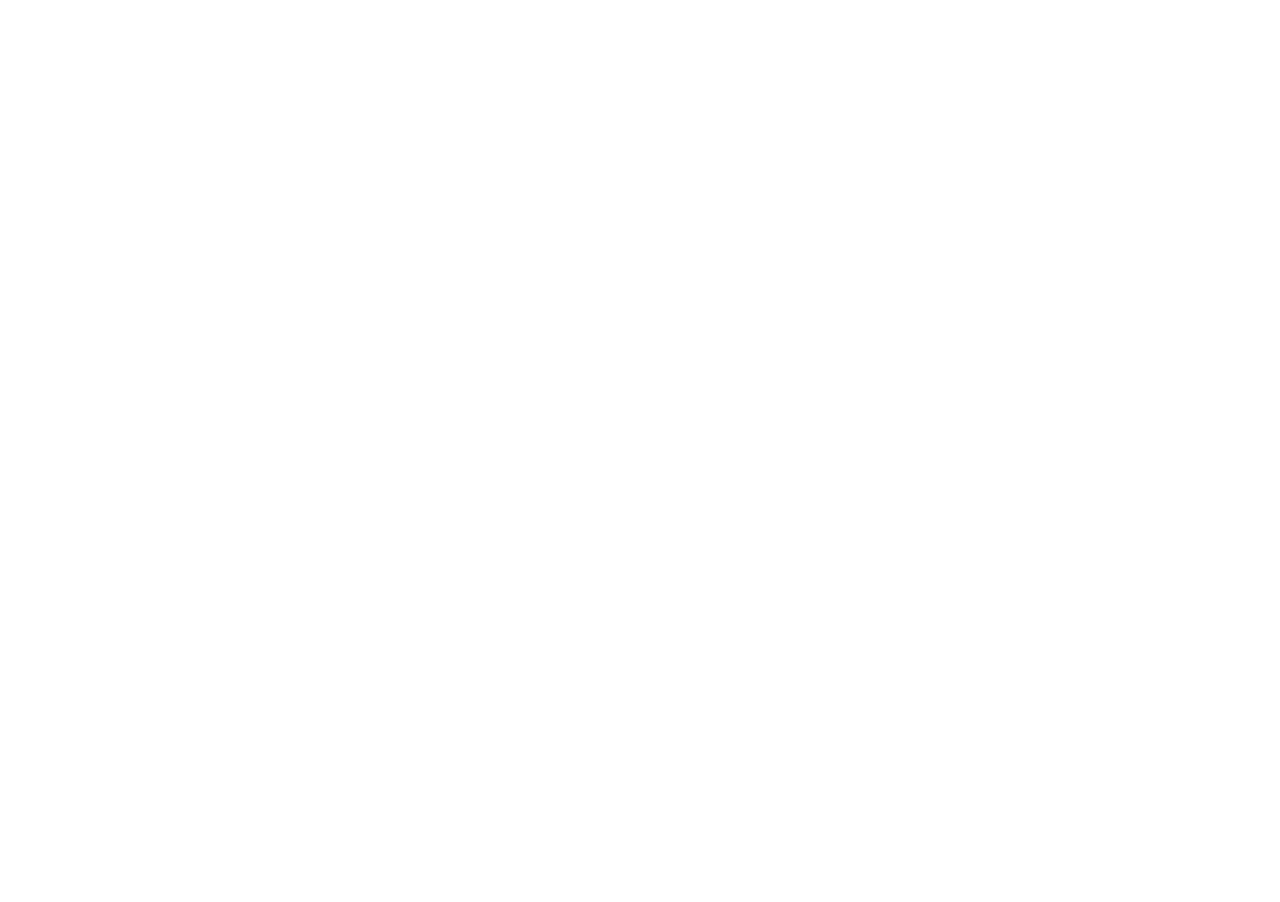
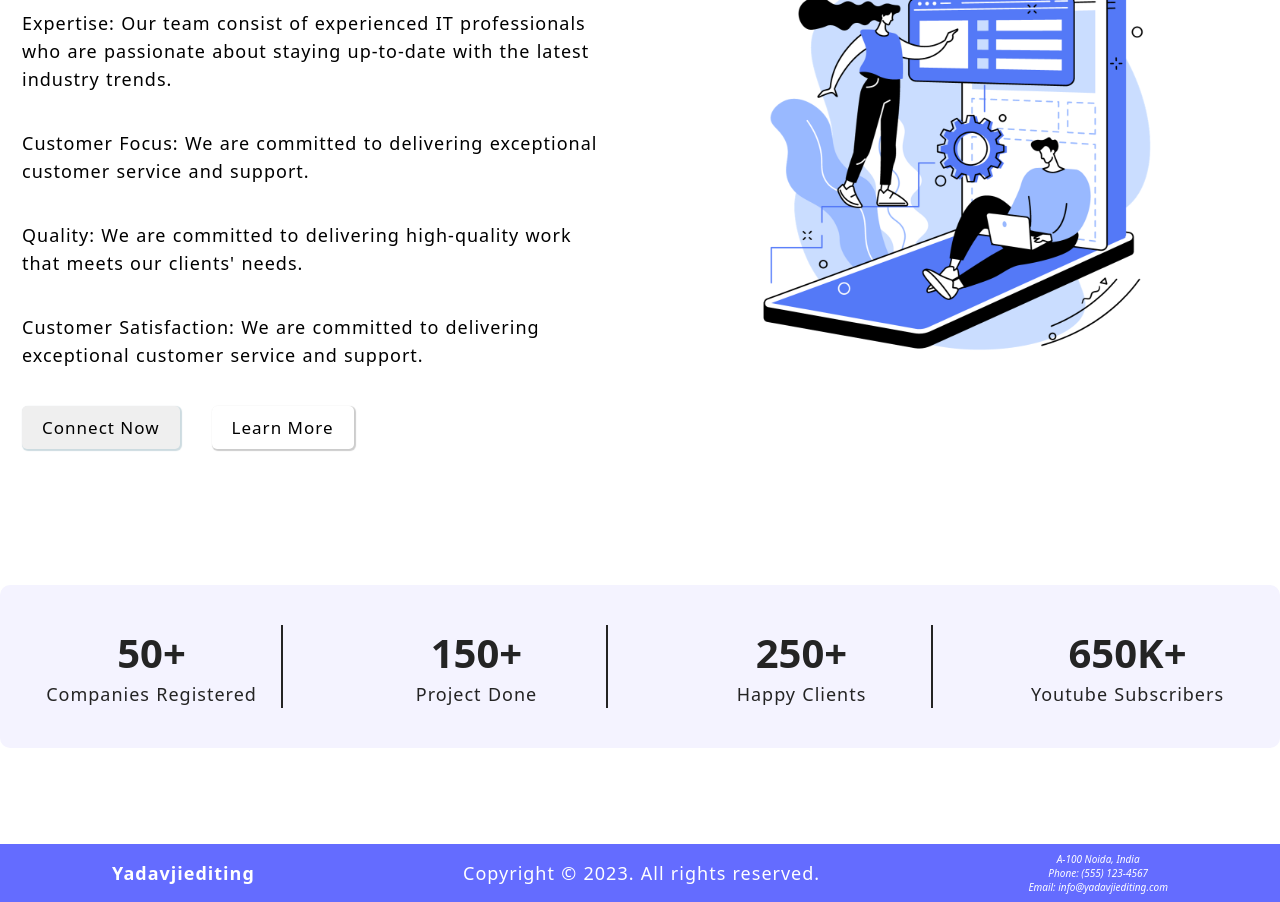
Before and after one commit to yatendra2832/MERN-Stack, a React (Vite) app in the folder client/: page /about in a window 1280 px wide. Shown: the part 300-1202 px from the top of the page. Before the commit the page ends 800 px from the top, so only its background shows below. Built offline with nearby package versions, Linux system fonts and the light colour scheme.

Commit message:
about page created

```diff
--- a/client/src/pages/About.jsx
+++ b/client/src/pages/About.jsx
@@ -1,9 +1,75 @@
-import React from 'react'
+import React from "react";
 
 const About = () => {
   return (
-    <div><h1>Hello About Page</h1></div>
-  )
-}
+    <>
+      <section className="section-hero">
+        <div className="container grid grid-two-cols">
+          <div className="hero-content">
+            <p>Welcome , Yatendra Singh</p>
+            <h1>Why Choose YadavjiEditing ?</h1>
+            <p>
+              Expertise: Our team consist of experienced IT professionals who
+              are passionate about staying up-to-date with the latest industry
+              trends.
+            </p>
 
-export default About
+            <p>
+              Customer Focus: We are committed to delivering exceptional
+              customer service and support.
+            </p>
+            <p>
+              Quality: We are committed to delivering high-quality work that
+              meets our clients' needs.
+            </p>
+            <p>
+              Customer Satisfaction: We are committed to delivering exceptional
+              customer service and support.
+            </p>
+            <div className="btn btn-group">
+              <a href="/contact">
+                <button className="btn">Connect Now</button>
+              </a>
+              <a href="/service">
+                <button className="btn secondary-button">Learn More</button>
+              </a>
+            </div>
+          </div>
+
+          <div className="hero-image">
+            <img
+              src="/images/about.png"
+              alt="about image"
+              width={"400"}
+              height={"400"}
+            />
+          </div>
+        </div>
+      </section>
+
+      {/* 2nd section*/}
+      <section className="section-analytics">
+        <div className="container grid grid-four-cols">
+          <div className="div1">
+            <h2>50+</h2>
+            <p>Companies Registered</p>
+          </div>
+          <div className="div1">
+            <h2>150+</h2>
+            <p>Project Done</p>
+          </div>
+          <div className="div1">
+            <h2>250+ </h2>
+            <p>Happy Clients</p>
+          </div>
+          <div className="div1">
+            <h2>650K+</h2>
+            <p>Youtube Subscribers</p>
+          </div>
+        </div>
+      </section>
+    </>
+  );
+};
+
+export default About;
```
